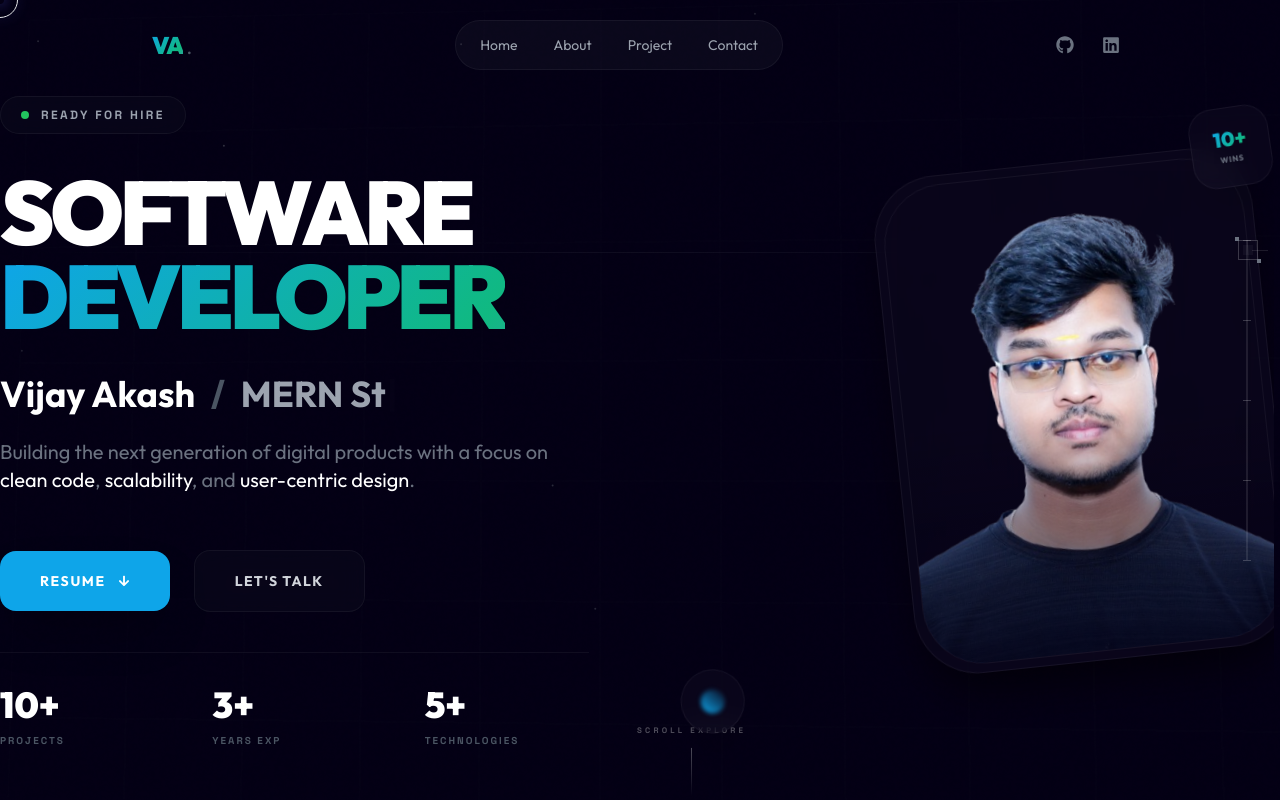
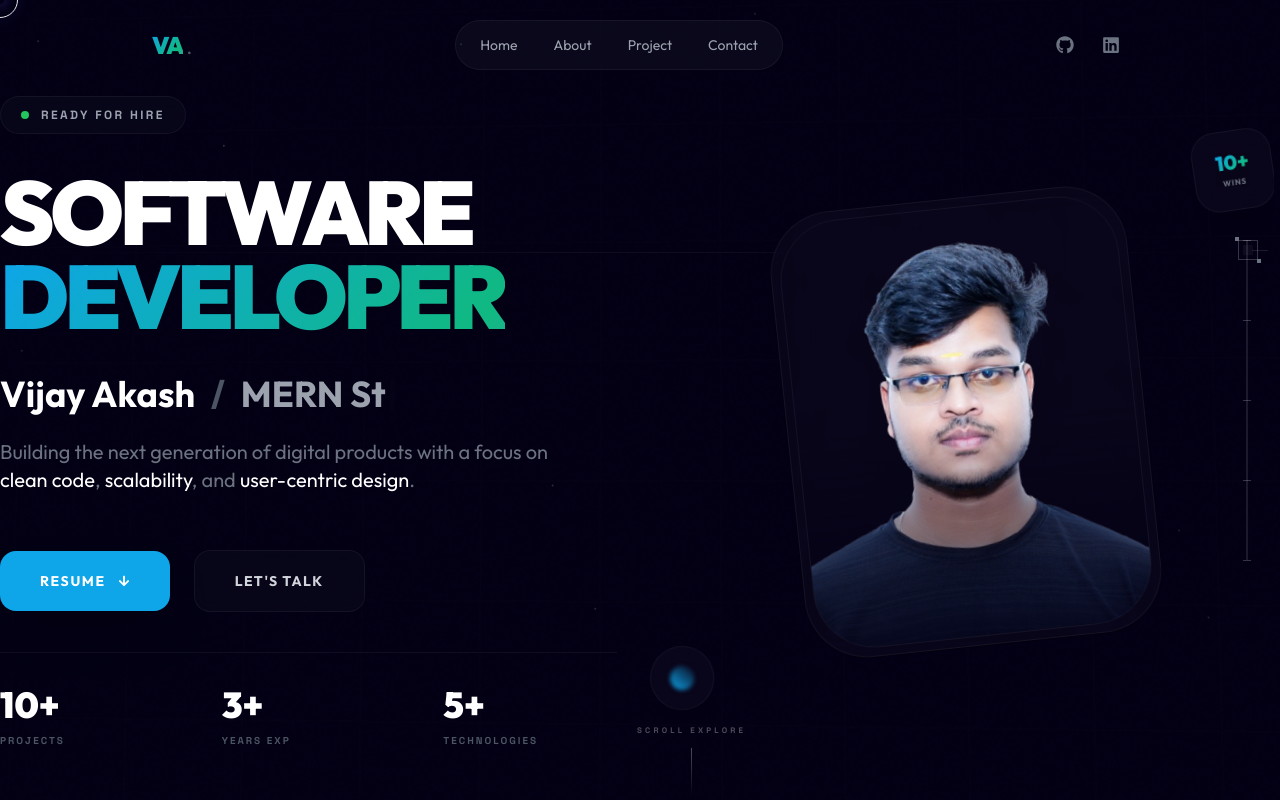
Before and after one commit to Vijayakash-588/Portfolio-react, a React (Vite) app: page / in a window 1280 px wide. Shown: the top 800 px of the page. Built offline with nearby package versions, Linux system fonts and the light colour scheme.

Commit message:
adjusted the gap

```diff
--- a/src/components/Home.jsx
+++ b/src/components/Home.jsx
@@ -45,7 +45,7 @@ const Home = () => {
         <div className="absolute bottom-[20%] right-[10%] w-[35vw] h-[35vw] bg-aurora-secondary/5 rounded-full blur-[100px] animate-drift" style={{ animationDelay: '-2s' }} />
       </div>
 
-      <div ref={heroRef} className="max-w-7xl mx-auto w-full grid grid-cols-1 lg:grid-cols-2 gap-16 lg:gap-24 items-center relative z-10">
+      <div ref={heroRef} className="max-w-7xl mx-auto w-full grid grid-cols-1 lg:grid-cols-2 gap-8 lg:gap-10 items-center relative z-10">
 
         {/* ═══════════ LEFT SIDE: CONTENT ═══════════ */}
         <motion.div
@@ -130,24 +130,28 @@ const Home = () => {
           initial={{ opacity: 0, x: 50, rotate: 10, scale: 0.9 }}
           animate={{ opacity: 1, x: 0, rotate: -6, scale: 1 }}
           transition={{ duration: 1, ease: [0.22, 1, 0.36, 1], delay: 0.4 }}
-          className="relative order-1 lg:order-2 flex justify-center lg:justify-end"
+          className="relative order-1 lg:order-2 flex justify-center lg:justify-center"
         >
           {/* Layered Glows */}
           <div className="absolute inset-0 bg-aurora-primary/20 blur-[80px] rounded-full -z-10 animate-pulse" />
           <div className="absolute -top-10 -left-10 w-40 h-40 bg-aurora-violet/20 blur-[60px] rounded-full -z-10" />
 
-          {/* Styled Card (Reference-like) */}
-          <div className="relative w-full max-w-[380px] aspect-[3.8/5] p-2 bg-white/5 rounded-[4rem] glass border border-white/10 shadow-[0_25px_50px_-12px_rgba(0,0,0,0.7)] group">
+          {/* Styled Card (Reference-like) with Color-Matched Border */}
+          <div className="relative w-full max-w-[360px] aspect-[4/5] p-[1px] bg-gradient-to-br from-aurora-primary/20 via-transparent to-aurora-royal/20 rounded-[4rem] group overflow-hidden">
+            {/* Animated Border Sheen */}
+            <div className="absolute inset-x-[-100%] inset-y-[-100%] bg-gradient-to-r from-transparent via-aurora-primary/20 to-transparent group-hover:via-aurora-primary/40 animate-[spin_6s_linear_infinite] opacity-50" />
+
+            <div className="relative h-full w-full glass rounded-[3.9rem] overflow-hidden border border-white/5 shadow-[0_25px_50px_-12px_rgba(0,0,0,0.7)] z-10">
               {/* Inner Content Border */}
               <div className="absolute inset-2 border border-white/5 rounded-[3.8rem] overflow-hidden">
-               {/* Lighting Bar Effects inside card (like reference) */}
+                 {/* Lighting Bar Effects inside card */}
                 <div className="absolute top-1/4 -right-10 w-40 h-2 bg-aurora-primary/40 blur-md rotate-[30deg]" />
-              <div className="absolute bottom-1/4 -left-10 w-40 h-2 bg-aurora-violet/40 blur-md rotate-[30deg]" />
+                <div className="absolute bottom-1/4 -left-10 w-40 h-2 bg-aurora-royal/40 blur-md rotate-[30deg]" />
 
                 <img
                   src="/vijay akash.png"
                   alt="Vijay Akash"
-                className="w-full h-full object-cover object-center group-hover:scale-110 transition-transform duration-1000 ease-out"
+                  className="w-full h-full object-cover object-center group-hover:scale-105 transition-transform duration-1000 ease-out"
                 />
 
                 {/* Card Gradients */}
@@ -155,8 +159,9 @@ const Home = () => {
                 <div className="absolute inset-0 bg-aurora-primary/5 mix-blend-overlay" />
               </div>
 
-            {/* Neon Accent Border (Hover) */}
-            <div className="absolute inset-0 rounded-[4rem] border-2 border-transparent group-hover:border-aurora-primary/20 transition-colors duration-500 pointer-events-none" />
+              {/* Hover Glow Overlay */}
+              <div className="absolute inset-0 bg-aurora-primary/5 opacity-0 group-hover:opacity-100 transition-opacity duration-700" />
+            </div>
           </div>
 
           {/* Floating Element 1 - Icon/Badge */}
```
Lines whose indentation alone changed are shown as unchanged.
